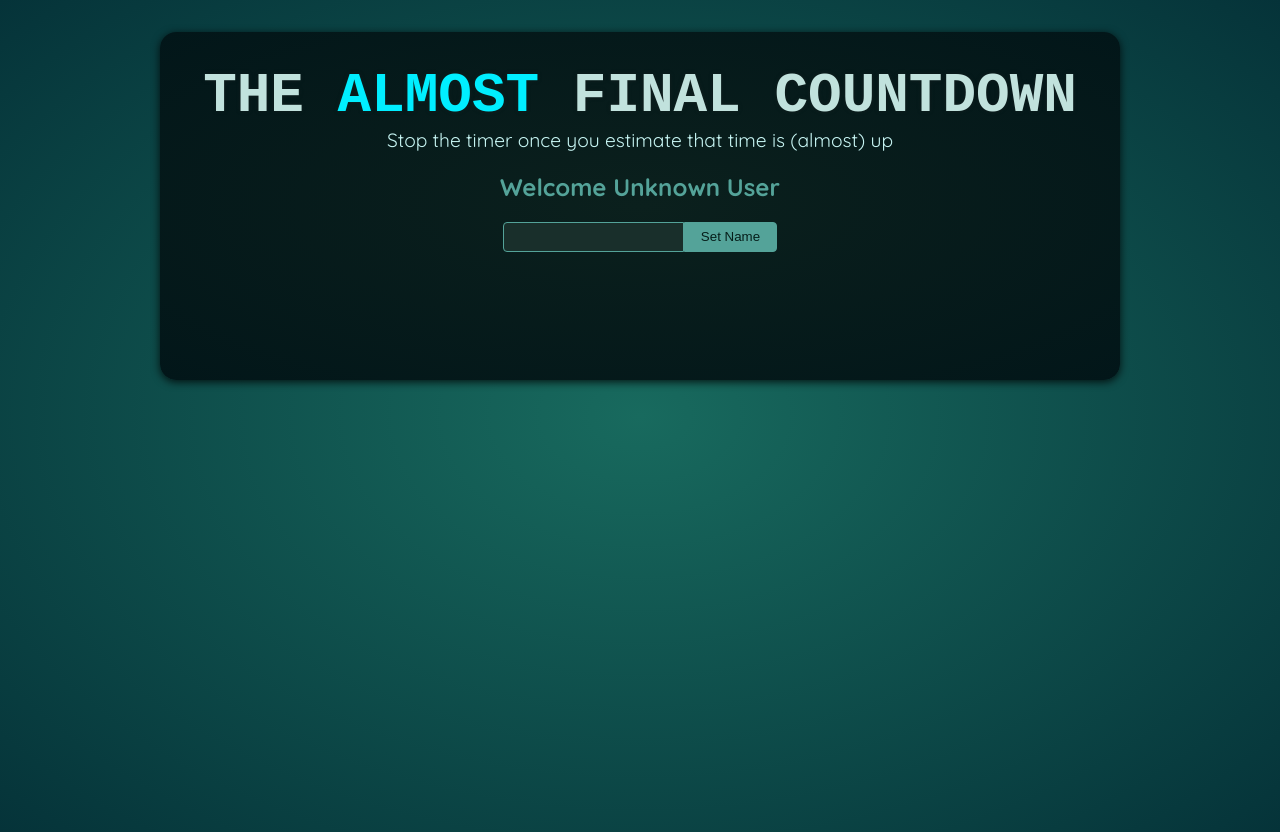
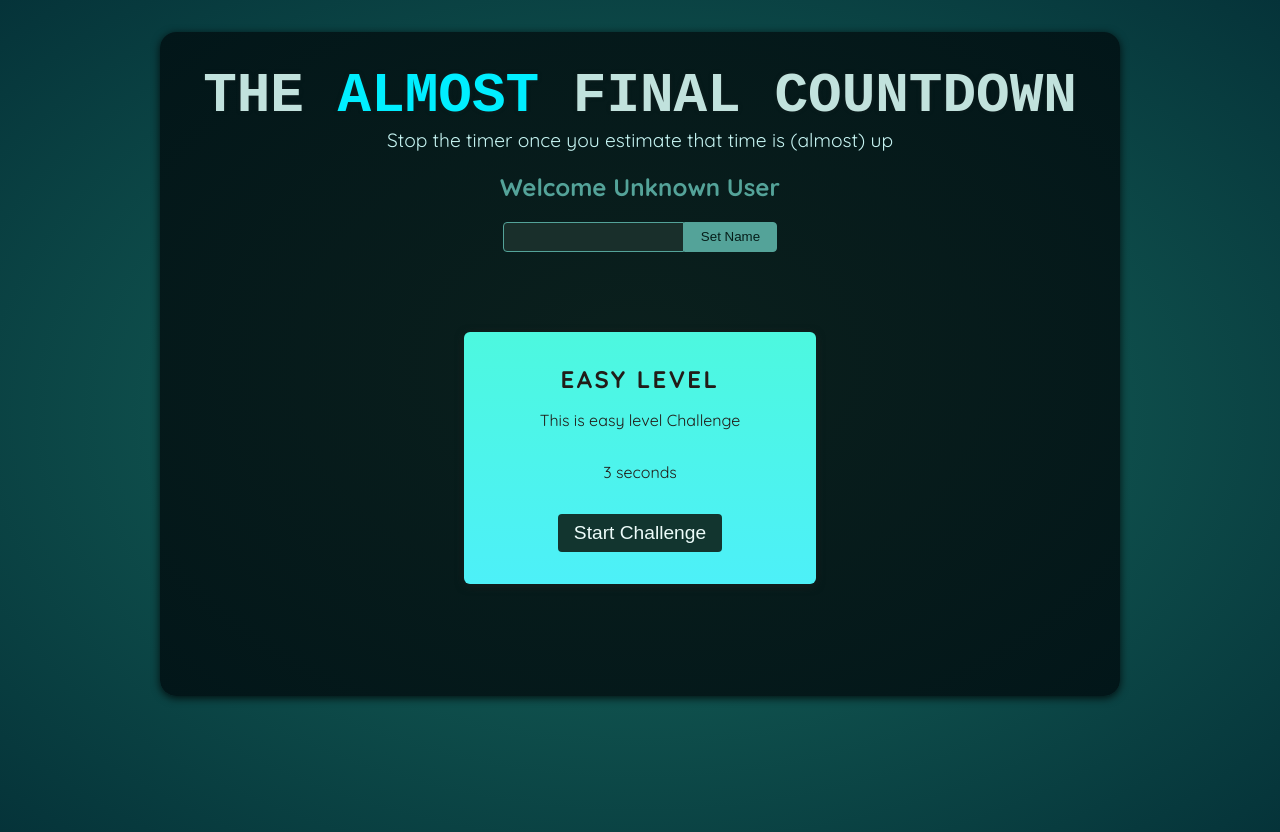
Before and after one commit to biplove100/ReactJS-Refs-and-Portals, a React (Vite) app: page / in a window 1280 px wide. Built offline with nearby package versions, Linux system fonts and the light colour scheme; a web font is replaced by a local one.

Commit message:
The Timechallenge is created

```diff
--- a/src/App.jsx
+++ b/src/App.jsx
@@ -1,10 +1,15 @@
 import Player from './components/Player.jsx';
+import TimeChallenge from './components/TimeChallenge.jsx';
 
 function App() {
   return (
     <>
       <Player />
-      <div id="challenges"></div>
+      <div id="challenges">
+        <TimeChallenge title="Easy Level"
+        description="This is easy level Challenge"
+        time={3}/>
+      </div>
     </>
   );
 }
--- /dev/null
+++ b/src/components/TimeChallenge.jsx
@@ -0,0 +1,10 @@
+export default function TimeChallenge({title, description, time}){
+    return(
+        <section className="challenge">
+            <h2>{title}</h2>
+            <p>{description}</p>
+            <p>{time} seconds</p>
+            <button>Start Challenge</button>
+        </section>
+    )
+}
```
